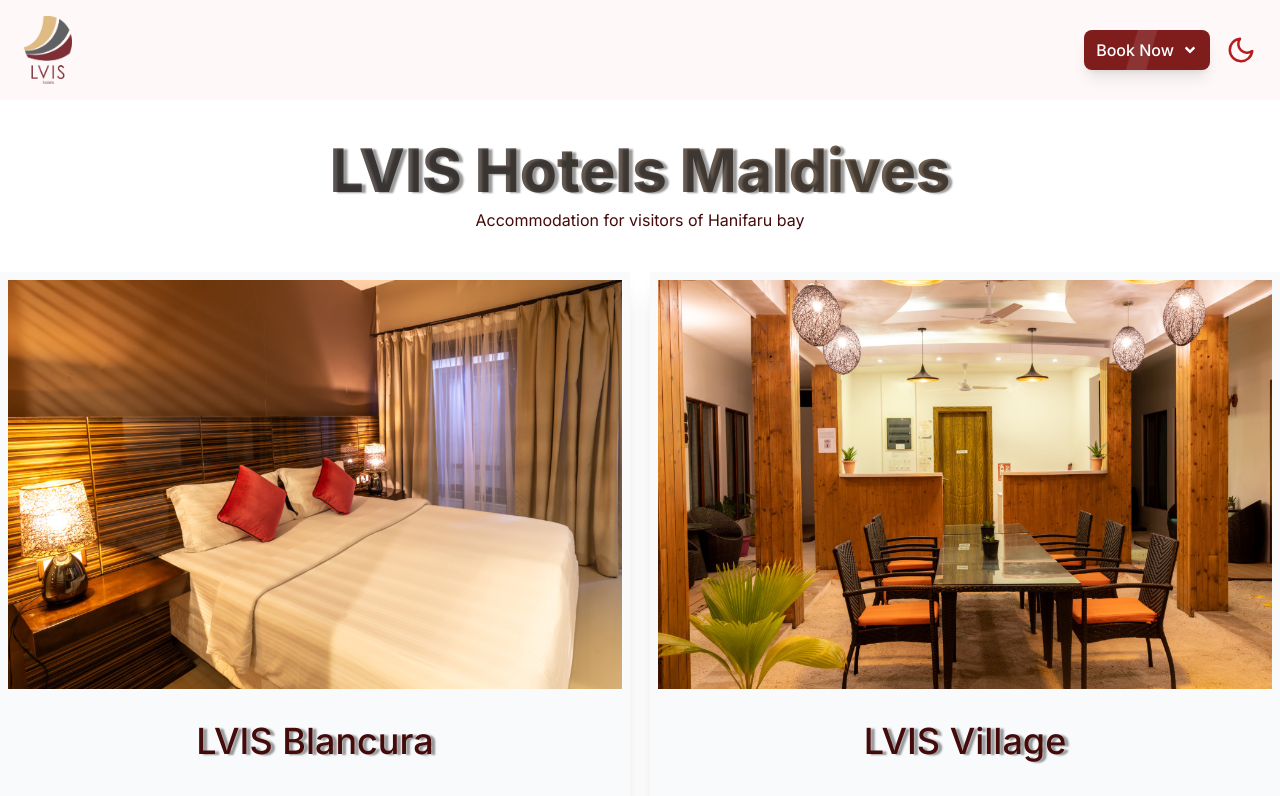
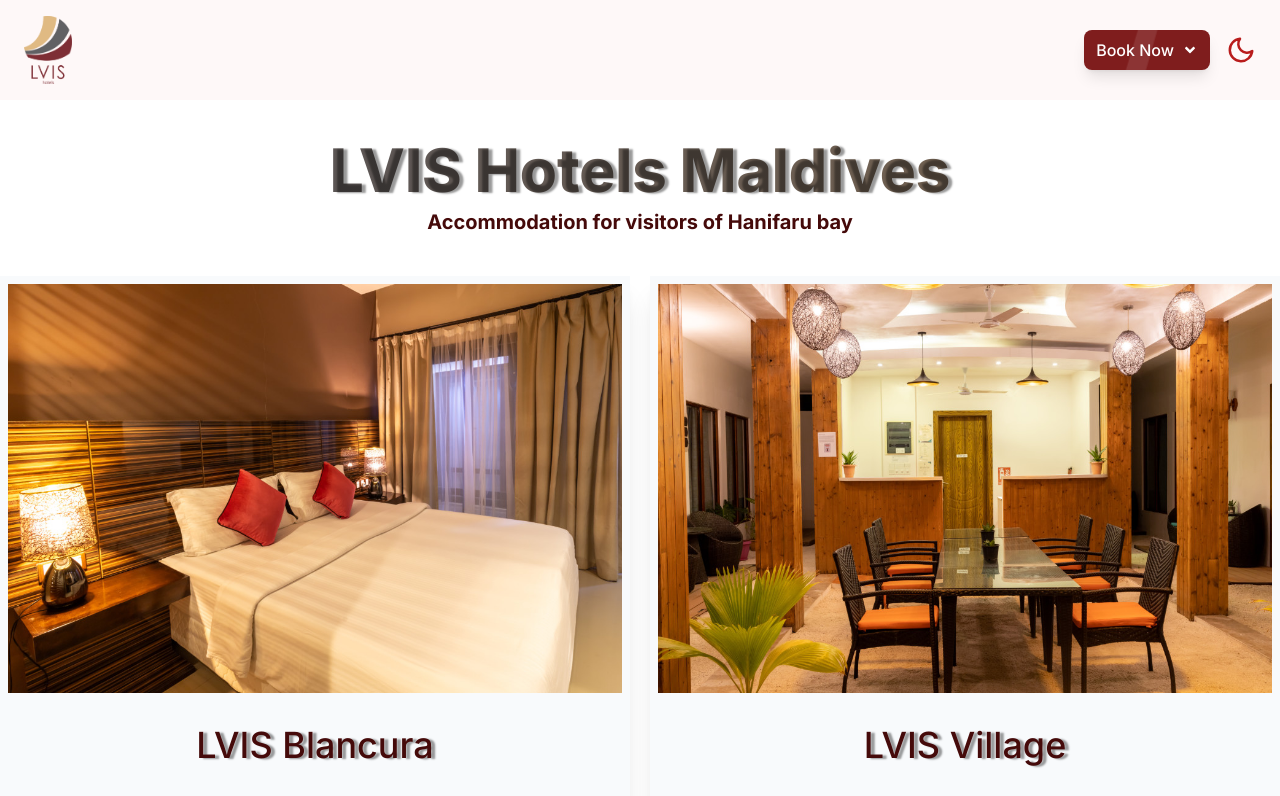
Before and after one commit to ahmedaryf/lvis-next, a Next.js app: page / in a window 1280 px wide. Shown: the top 796 px of the page. Built offline with nearby package versions, Linux system fonts and the light colour scheme.

Commit message:
sub title updated

```diff
--- a/app/components/HomePage.jsx
+++ b/app/components/HomePage.jsx
@@ -8,7 +8,7 @@
   return (
     <div className='dark:bg-slate-700 w-screen py-4 mb-6'>
         <h2 className='lvis-text text-3xl md:text-6xl text-center pt-5 text-red-950 font-extrabold [text-shadow:_4px_1px_2px_rgb(0_0_0_/_40%)]'>LVIS Hotels Maldives</h2>
-        <h1 className='text-center mt-2 text-red-950 dark:text-white'>Accommodation for visitors of Hanifaru bay</h1>
+        <h1 className='text-center mt-2 text-red-950 dark:text-white md:text-xl font-bold'>Accommodation for visitors of Hanifaru bay</h1>
         <div className='grid grid-cols-1 md:grid-cols-2 mt-10 gap-5'>
           <div className=''>
             <Card />
```
